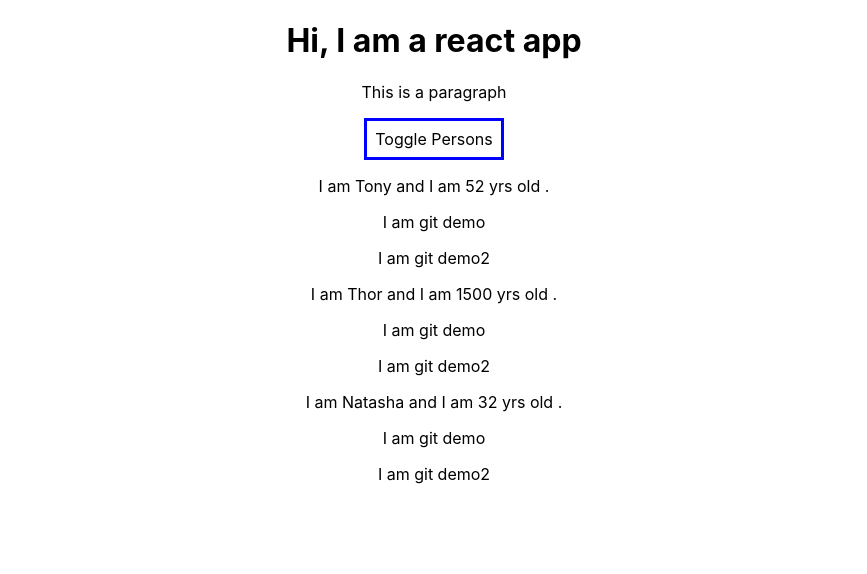
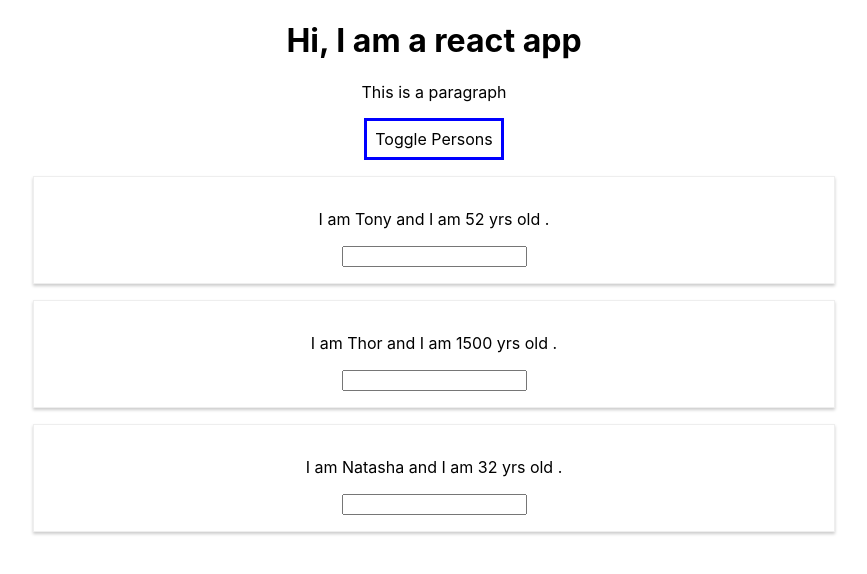
Before and after one commit to ankita-v-m/Udemy_React_Training, a React (Create React App) app: page / in a window 1280 px wide. Both pictures are taken after a click on the button "Toggle Persons". Shown: the top 574 px of the page, without its empty margins (206-1073 px from the left). Built offline with nearby package versions, Linux system fonts and the light colour scheme.

Commit message:
3rd commit

```diff
--- /dev/null
+++ b/src/Person/Person.css
@@ -0,0 +1,8 @@
+.Person {
+    width: 60%;
+    margin: 16px auto;
+    border: 1px solid #eee;
+    box-shadow: 0 2px 3px #ccc;
+    padding: 16px;
+    text-align: center;
+}
--- a/src/Person/Person.js
+++ b/src/Person/Person.js
@@ -1,13 +1,14 @@
 import React from 'react';
+
+import './Person.css'
 
 const person = (props) => {
 //    return <p>I am a Person and I am {Math.floor(Math.random() * 50)} years  old!</p>
 
 return (
-    <div>
-        <p>I am {props.name} and I am {props.age} yrs old {props.children}.</p>
-        <p>I am git demo</p>
-        <p>I am git demo2</p>
+    <div className="Person">
+        <p onClick={props.click}>I am {props.name} and I am {props.age} yrs old {props.children}.</p>
+        <input type="text" onChange={props.changed}/>
     </div>
 
     )
```
